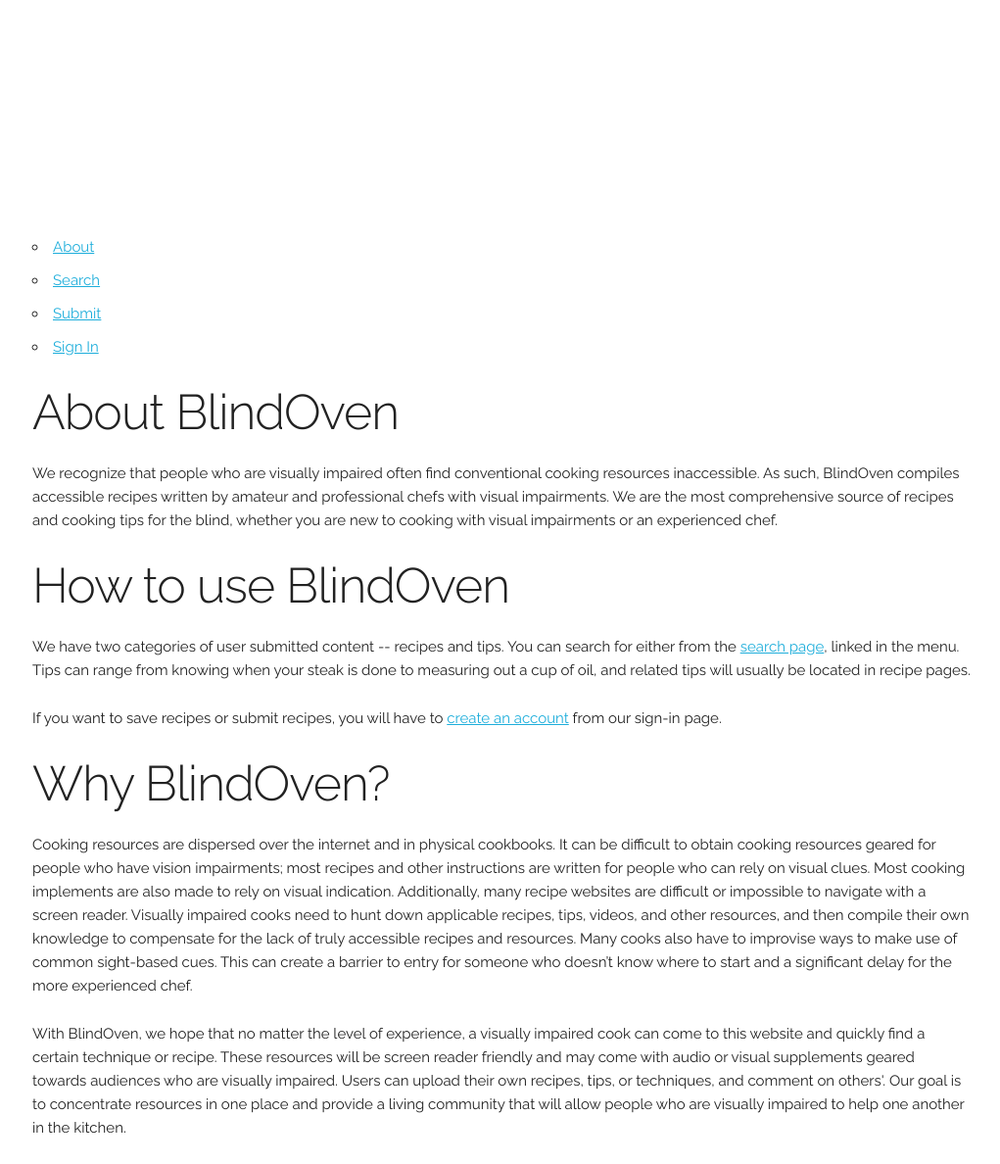
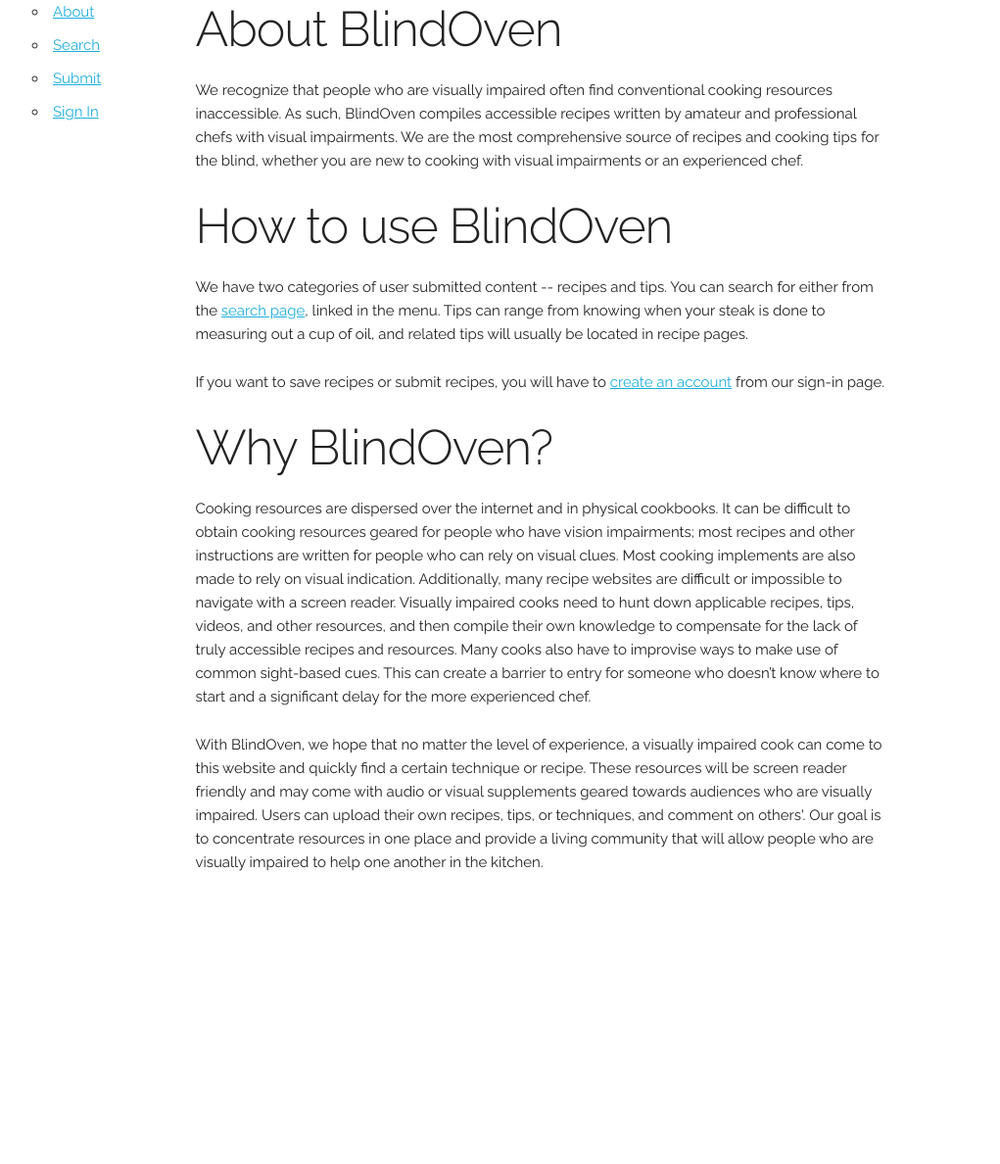
Before and after one commit to arianaolson419/AccessibleCooking, a Flask app: template app/templates/index.html in a window 1280 px wide. Shown: the whole page at 98% size, without its empty margins (127-1148 px from the left). After the commit the page ends 889 px from the top, so only its background shows below. Run offline with Flask 2, Linux system fonts and the light colour scheme; the template is opened without the code that fills it, so the values that code supplies are empty.

Commit message:
skeleton implemented on index

```diff
--- a/app/templates/index.html
+++ b/app/templates/index.html
@@ -19,8 +19,8 @@
 
   <!-- CSS this is in the static directory
   –––––––––––––––––––––––––––––––––––––––––––––––––– -->
-  <link rel="stylesheet" href="app/static/css/normalize.css">
-  <link rel="stylesheet" href="app/static/css/skeleton.css">
+  <link rel="stylesheet" href="../static/css/normalize.css">
+  <link rel="stylesheet" href="../static/css/skeleton.css">
 
 <title> About AccessibleCooking </title>
 </head>
@@ -29,13 +29,15 @@
   <!-- Primary Page Layout TODO improve/ switch this to our header styles.
   –––––––––––––––––––––––––––––––––––––––––––––––––– -->
   <div class="container">
-    <div class="twelve columns" style="margin-top: 25%"> <!-- should be sixteen columns -->
-        <ul>
+    <div class="two columns">
+       <ul>
         <li><a href="about.html">About</a></li>
         <li><a href="search.html">Search</a></li>
         <li><a href="upload_recipe_form.html">Submit</a></l>
         <li><a href="sign_in.html">Sign In</a></li>
       </ul>
+    </div>
+    <div class="nine columns" > <!-- should be sixteen columns -->
       <h1>About BlindOven</h1>
       <p>
         We recognize that people who are visually impaired often find conventional cooking resources inaccessible. As such, BlindOven compiles accessible recipes written by amateur and professional chefs with visual impairments. We are the most comprehensive source of recipes and cooking tips for the blind, whether you are new to cooking with visual impairments or an experienced chef.
```
